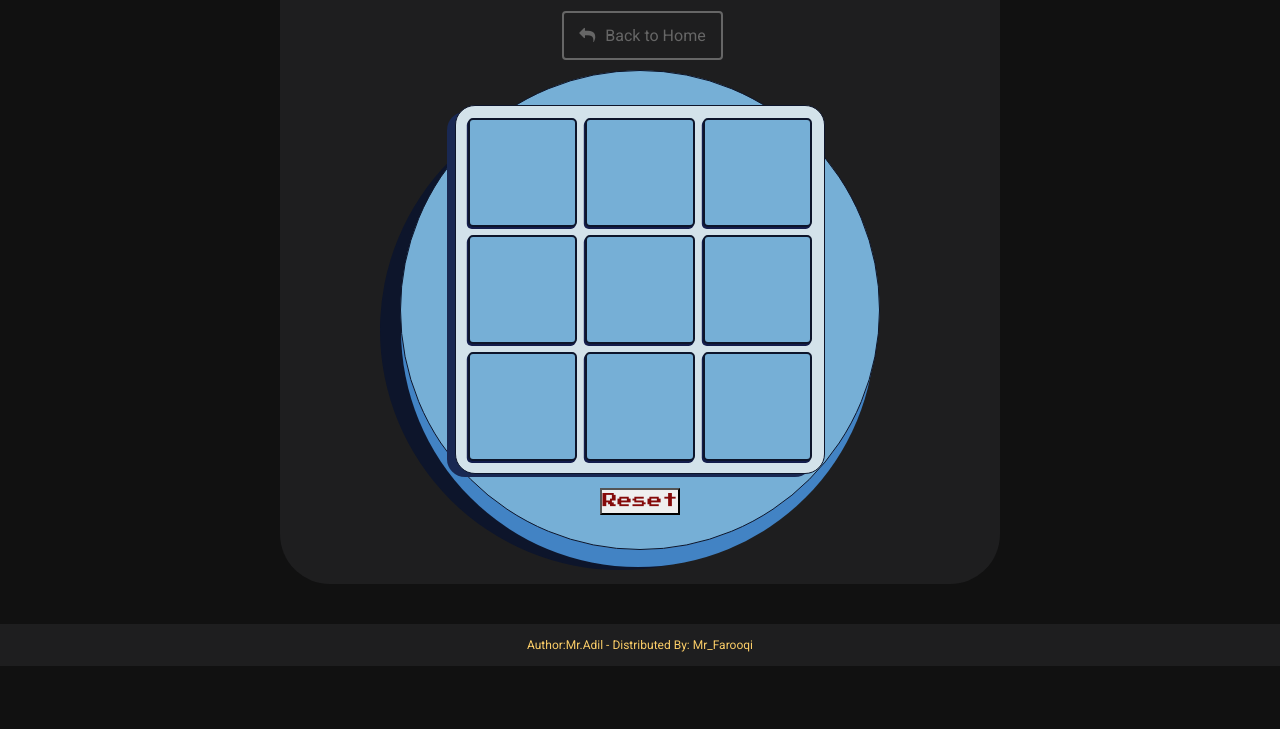
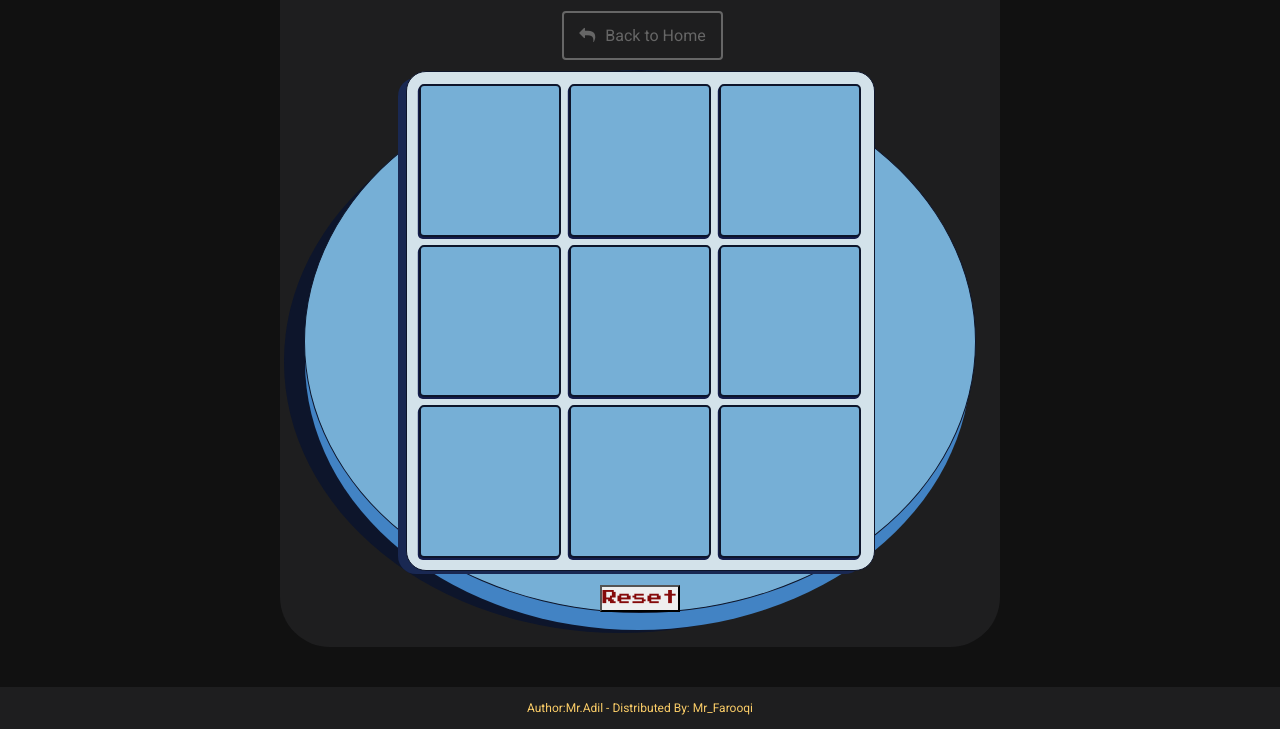
Before and after one commit to Mr-Farooqi/Tic-Tac, a plain HTML site: page index.html in a window 1280 px wide. Shown: the part 191-920 px from the top of the page. Before the commit the page ends 857 px from the top, so only its background shows below. Drawn offline with nearby package versions, Linux system fonts and the light colour scheme.

Commit message:
Update style.css

```diff
--- a/css/style.css
+++ b/css/style.css
@@ -12,8 +12,8 @@
 }
 
 .tabel {
-  width: 480px;
-  height: 480px;
+  width: 100%;
+  height: 100%;
   margin: 10px auto;
   background: #76AFD6;
   border-radius: 100%;
@@ -23,8 +23,8 @@
 }
 
 .board {
-  width: 369.2307692308px;
-  height: 369.2307692308px;
+  width: 70%;
+  height: 500px;
   background: #D3E2EA;
   border-radius: 20px;
   border: 1px solid #0D152B;
```
